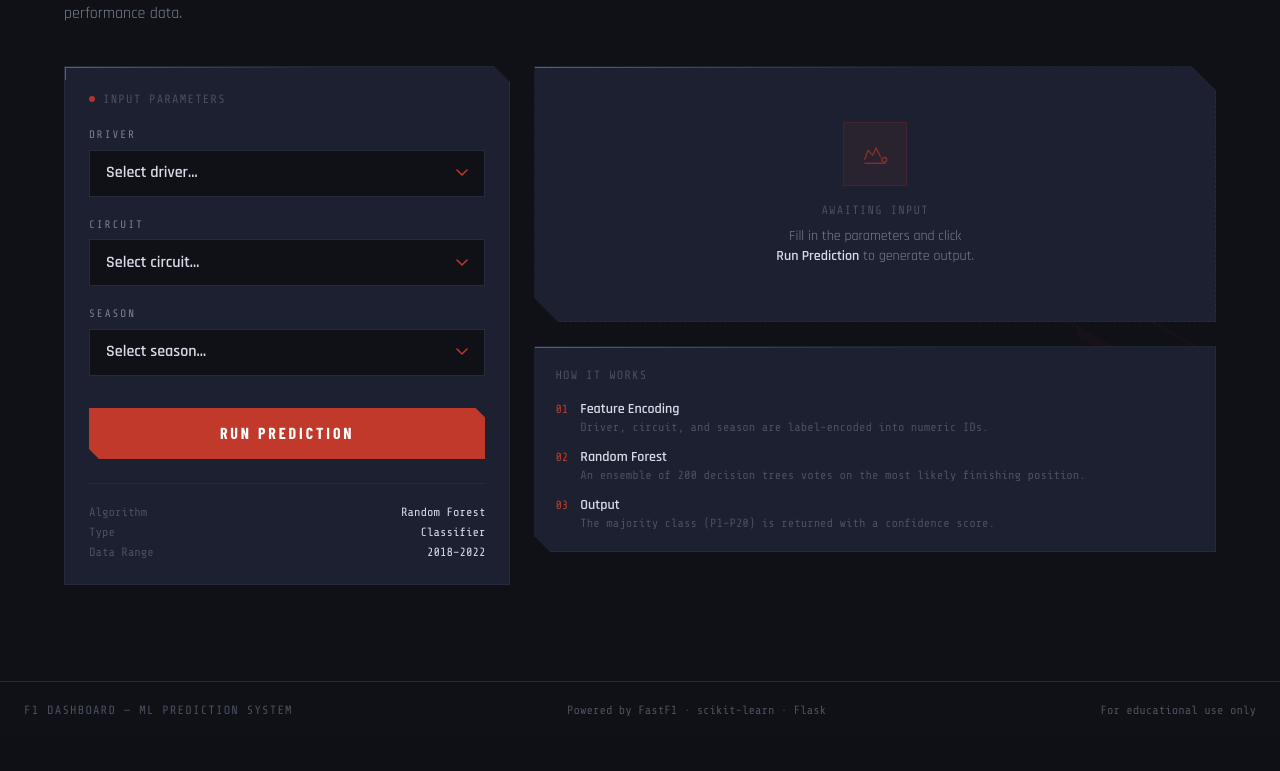
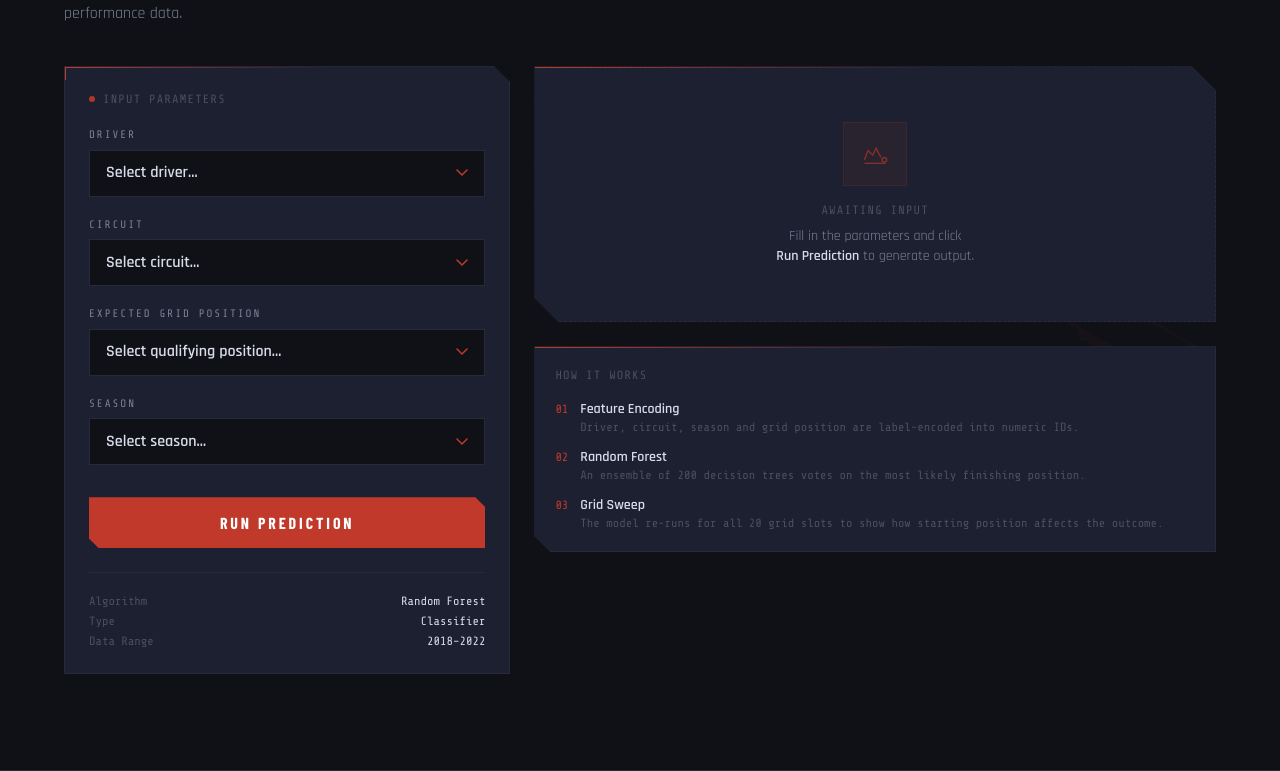
Before and after one commit to garcieee/F1-dashboard, a Flask app: page /finishing in a window 1280 px wide. Shown: the part 214-985 px from the top of the page. Before the commit the page ends 930 px from the top, so only its background shows below. Run offline with Flask 3, Linux system fonts and the light colour scheme; some libraries are stand-ins or nearby versions; some web fonts are replaced.

Commit message:
Add grid position selection and prediction sweep to finishing position page

```diff
--- a/app.py
+++ b/app.py
@@ -3,8 +3,13 @@ import random
 import joblib
 import numpy as np
 import os
+import datetime
 
 app = Flask(__name__)
+
+# ── Seasons ───────────────────────────────────────────────────────────────────
+_current_year = datetime.datetime.now().year
+SEASONS = [str(_current_year), str(_current_year + 1)]
 
 # ── Data for dropdowns ────────────────────────────────────────────────────────
 
@@ -81,8 +86,6 @@ CIRCUITS = [
 
 TIRE_COMPOUNDS = ["Soft", "Medium", "Hard", "Intermediate", "Wet"]
 
-SEASONS = [str(y) for y in range(2018, 2026)]
-
 WEATHER_CONDITIONS = ["Dry", "Overcast", "Light Rain", "Heavy Rain", "Mixed"]
 
 CONSTRUCTORS = [
@@ -105,8 +108,7 @@ except Exception as e:
 
 # ── Prediction functions ───────────────────────────────────────────────────────
 
-def predict_finishing_position(driver, circuit, season):
-    """Use trained Random Forest. Falls back to dummy if model not loaded."""
+def predict_finishing_position(driver, circuit, season, grid_pos=10):
     if FINISHING_MODEL is None:
         seed = hash(f"{driver}{circuit}{season}") % 20
         return (seed % 10) + 1, 55.0
@@ -115,8 +117,8 @@ def predict_finishing_position(driver, circuit, season):
         driver_enc  = FINISHING_LE_DRV.transform([driver])[0]
         circuit_enc = FINISHING_LE_CIR.transform([circuit])[0]
 
-        features = np.array([[driver_enc, circuit_enc, int(season), 10]])
-        position = int(FINISHING_MODEL.predict(features)[0])
+        features   = np.array([[driver_enc, circuit_enc, int(season), int(grid_pos)]])
+        position   = int(FINISHING_MODEL.predict(features)[0])
 
         proba      = FINISHING_MODEL.predict_proba(features)[0]
         classes    = list(FINISHING_MODEL.classes_)
@@ -126,9 +128,25 @@ def predict_finishing_position(driver, circuit, season):
         return position, confidence
 
     except ValueError:
-        # Driver or circuit not seen during training
         seed = hash(f"{driver}{circuit}{season}") % 20
         return (seed % 10) + 1, 50.0
+
+
+def predict_position_sweep(driver, circuit, season):
+    """Returns predicted finishing position for every grid slot P1–P20."""
+    if FINISHING_MODEL is None:
+        return None
+    try:
+        driver_enc  = FINISHING_LE_DRV.transform([driver])[0]
+        circuit_enc = FINISHING_LE_CIR.transform([circuit])[0]
+        sweep = []
+        for grid in range(1, 21):
+            features = np.array([[driver_enc, circuit_enc, int(season), grid]])
+            pos = int(FINISHING_MODEL.predict(features)[0])
+            sweep.append({"grid": grid, "predicted": pos})
+        return sweep
+    except ValueError:
+        return None
 
 
 def dummy_lap_time(driver, compound, lap_number):
@@ -136,18 +154,18 @@ def dummy_lap_time(driver, compound, lap_number):
         "Soft": 88000, "Medium": 89500, "Hard": 91000,
         "Intermediate": 95000, "Wet": 102000,
     }.get(compound, 89000)
-    variance = random.randint(-800, 800)
+    variance    = random.randint(-800, 800)
     lap_penalty = int(lap_number) * random.randint(20, 60)
-    total_ms = base_ms + variance + lap_penalty
-    minutes = total_ms // 60000
-    seconds = (total_ms % 60000) / 1000
+    total_ms    = base_ms + variance + lap_penalty
+    minutes     = total_ms // 60000
+    seconds     = (total_ms % 60000) / 1000
     return f"{minutes}:{seconds:06.3f}", total_ms
 
 
 def dummy_overtake_safety(circuit, weather):
-    seed = hash(f"{circuit}{weather}") % 100
+    seed     = hash(f"{circuit}{weather}") % 100
     overtake = max(10, min(90, seed + random.randint(-10, 10)))
-    safety = max(5, min(70, (100 - seed) // 2 + random.randint(-5, 5)))
+    safety   = max(5,  min(70, (100 - seed) // 2 + random.randint(-5, 5)))
     return overtake, safety
 
 
@@ -158,8 +176,8 @@ def dummy_constructor_standings(season):
         "Alfa Romeo", "Haas",
     ]
     random.seed(hash(season))
-    base_pts = [600, 560, 530, 490, 340, 220, 130, 80, 50, 30]
-    variance = [random.randint(-30, 30) for _ in constructors]
+    base_pts  = [600, 560, 530, 490, 340, 220, 130, 80, 50, 30]
+    variance  = [random.randint(-30, 30) for _ in constructors]
     standings = sorted(
         zip(constructors, [b + v for b, v in zip(base_pts, variance)]),
         key=lambda x: -x[1]
@@ -179,11 +197,19 @@ def finishing():
     result = None
     inputs = {}
     if request.method == "POST":
-        driver  = request.form.get("driver")
-        circuit = request.form.get("circuit")
-        season  = request.form.get("season")
-        inputs  = {"driver": driver, "circuit": circuit, "season": season}
-        position, confidence = predict_finishing_position(driver, circuit, season)
+        driver   = request.form.get("driver")
+        circuit  = request.form.get("circuit")
+        season   = request.form.get("season")
+        grid_pos = request.form.get("grid_pos", 10)
+        inputs   = {
+            "driver":   driver,
+            "circuit":  circuit,
+            "season":   season,
+            "grid_pos": grid_pos,
+        }
+        position, confidence = predict_finishing_position(
+            driver, circuit, season, grid_pos
+        )
         suffix = {1: "st", 2: "nd", 3: "rd"}.get(position, "th")
         result = {
             "position":   position,
@@ -191,6 +217,7 @@ def finishing():
             "suffix":     suffix,
             "confidence": confidence,
             "model_live": FINISHING_MODEL is not None,
+            "sweep":      predict_position_sweep(driver, circuit, season),
         }
     return render_template(
         "finishing.html",
--- a/templates/finishing.html
+++ b/templates/finishing.html
@@ -49,6 +49,16 @@
           </select>
         </div>
 
+        <div class="mb-5">
+          <label class="f1-label" for="grid_pos">Expected Grid Position</label>
+          <select class="f1-select" name="grid_pos" id="grid_pos" required>
+            <option value="" disabled {% if not inputs.grid_pos %}selected{% endif %}>Select qualifying position…</option>
+            {% for p in range(1, 21) %}
+            <option value="{{ p }}" {% if inputs.grid_pos|string == p|string %}selected{% endif %}>P{{ p }}</option>
+            {% endfor %}
+          </select>
+        </div>
+
         <div class="mb-8">
           <label class="f1-label" for="season">Season</label>
           <select class="f1-select" name="season" id="season" required>
@@ -86,6 +96,7 @@
         <span class="pulse-dot"></span> PREDICTION OUTPUT
       </div>
 
+      <!-- Big position -->
       <div class="flex items-end gap-4 mb-8">
         <div>
           <div class="font-mono text-xs text-f1muted mb-1 tracking-widest">PREDICTED POSITION</div>
@@ -105,9 +116,15 @@
 
       <hr class="hud-line mb-6" />
 
+      <!-- Input summary -->
       <div class="font-mono text-xs text-f1muted mb-4 tracking-widest">INPUT SUMMARY</div>
-      <div class="grid grid-cols-3 gap-4">
-        {% for label, val in [("Driver", inputs.driver), ("Circuit", inputs.circuit), ("Season", inputs.season)] %}
+      <div class="grid grid-cols-2 gap-3 mb-6">
+        {% for label, val in [
+          ("Driver",   inputs.driver),
+          ("Circuit",  inputs.circuit),
+          ("Grid",     "P" ~ inputs.grid_pos),
+          ("Season",   inputs.season)
+        ] %}
         <div class="p-3" style="background:#0F1117; border:1px solid #252B3B;">
           <div class="text-xs text-f1muted mb-1">{{ label }}</div>
           <div class="font-ui font-600 text-f1bright text-sm">{{ val }}</div>
@@ -115,7 +132,8 @@
         {% endfor %}
       </div>
 
-      <div class="mt-6">
+      <!-- Confidence bar -->
+      <div>
         <div class="flex justify-between font-mono text-xs text-f1muted mb-2">
           <span>MODEL CONFIDENCE</span>
           <span class="text-f1bright">{{ result.confidence }}%</span>
@@ -123,15 +141,56 @@
         <div class="h-2 bg-f1border rounded-none overflow-hidden">
           <div class="h-full bg-f1red confidence-bar"
                data-confidence="{{ result.confidence }}"
-               style="width:{{ result.confidence }}%;"></div>
+               style="width:0%;"></div>
         </div>
       </div>
 
-      <!-- Model status badge -->
+      <!-- Grid sweep visualiser -->
+      {% if result.sweep %}
+      <div class="mt-6">
+        <div class="font-mono text-xs text-f1muted tracking-widest mb-3">
+          PREDICTED FINISH BY GRID POSITION — {{ inputs.driver }}
+        </div>
+        <div class="space-y-1">
+          {% for row in result.sweep %}
+          {% set is_selected = row.grid|string == inputs.grid_pos|string %}
+          <div class="flex items-center gap-3" style="opacity: {{ '1' if is_selected else '0.4' }};">
+
+            <!-- Grid label -->
+            <div class="font-mono text-xs w-7 text-right shrink-0 {{ 'text-f1bright' if is_selected else 'text-f1muted' }}">
+              P{{ row.grid }}
+            </div>
+
+            <!-- Bar — length represents finish quality (shorter finish = longer bar) -->
+            <div class="flex-1 h-1.5 bg-f1border overflow-hidden">
+              <div class="h-full sweep-bar"
+                   data-width="{{ ((21 - row.predicted) / 20 * 100)|round }}"
+                   data-selected="{{ 'true' if is_selected else 'false' }}"
+                   data-delay="{{ (loop.index0 * 0.03)|round(2) }}"
+                   style="width:0%; background: {{ '#C0392B' if is_selected else '#3A4055' }};">
+              </div>
+            </div>
+
+            <!-- Predicted finish -->
+            <div class="font-mono text-xs w-7 shrink-0 {{ 'text-f1bright' if is_selected else 'text-f1muted' }}">
+              P{{ row.predicted }}
+            </div>
+
+          </div>
+          {% endfor %}
+        </div>
+        <div class="flex justify-between font-mono text-xs text-f1muted mt-2 pt-2 border-t border-f1border">
+          <span>Grid (start)</span>
+          <span>Predicted finish</span>
+        </div>
+      </div>
+      {% endif %}
+
+      <!-- Model status -->
       <div class="mt-5 flex items-center gap-2">
         {% if result.model_live %}
         <span class="data-badge" style="color:#2E8B57; background:rgba(46,139,87,0.1); border-color:rgba(46,139,87,0.25);">
-          ✓ LIVE MODEL — RandomForest 2018–2024
+          ✓ LIVE MODEL — RandomForest 2018–2022
         </span>
         {% else %}
         <span class="data-badge">⚠ DUMMY MODEL — models/finishing.pkl not found</span>
@@ -155,13 +214,14 @@
     </div>
     {% endif %}
 
+    <!-- How it works -->
     <div class="panel p-5 mt-6" style="clip-path: polygon(0 0, 100% 0, 100% 100%, 16px 100%, 0 calc(100% - 16px));">
       <div class="font-mono text-xs text-f1muted tracking-widest mb-4">HOW IT WORKS</div>
       <div class="space-y-3">
         {% for step, desc in [
-          ("01 · Feature Encoding", "Driver, circuit, and season are label-encoded into numeric IDs."),
+          ("01 · Feature Encoding", "Driver, circuit, season and grid position are label-encoded into numeric IDs."),
           ("02 · Random Forest", "An ensemble of 200 decision trees votes on the most likely finishing position."),
-          ("03 · Output", "The majority class (P1–P20) is returned with a confidence score.")
+          ("03 · Grid Sweep", "The model re-runs for all 20 grid slots to show how starting position affects the outcome.")
         ] %}
         <div class="flex gap-3">
           <div class="font-mono text-xs text-f1red shrink-0 mt-0.5">{{ step.split("·")[0] }}</div>
@@ -181,12 +241,25 @@
 {% block scripts %}
 <script>
   document.addEventListener('DOMContentLoaded', () => {
+    // Confidence bar
     const bar = document.querySelector('.confidence-bar');
     if (bar) {
-      const val = bar.dataset.confidence;
-      bar.style.width = '0%';
-      setTimeout(() => { bar.style.transition = 'width 1s ease'; bar.style.width = val + '%'; }, 100);
+      const val = parseFloat(bar.dataset.confidence);
+      setTimeout(() => {
+        bar.style.transition = 'width 1s ease';
+        bar.style.width = val + '%';
+      }, 150);
     }
+
+    // Sweep bars — staggered animation
+    document.querySelectorAll('.sweep-bar').forEach(el => {
+      const width = el.dataset.width;
+      const delay = parseFloat(el.dataset.delay);
+      setTimeout(() => {
+        el.style.transition = 'width 0.5s ease';
+        el.style.width = width + '%';
+      }, 300 + delay * 1000);
+    });
   });
 
   document.getElementById('predictForm').addEventListener('submit', function() {
```
